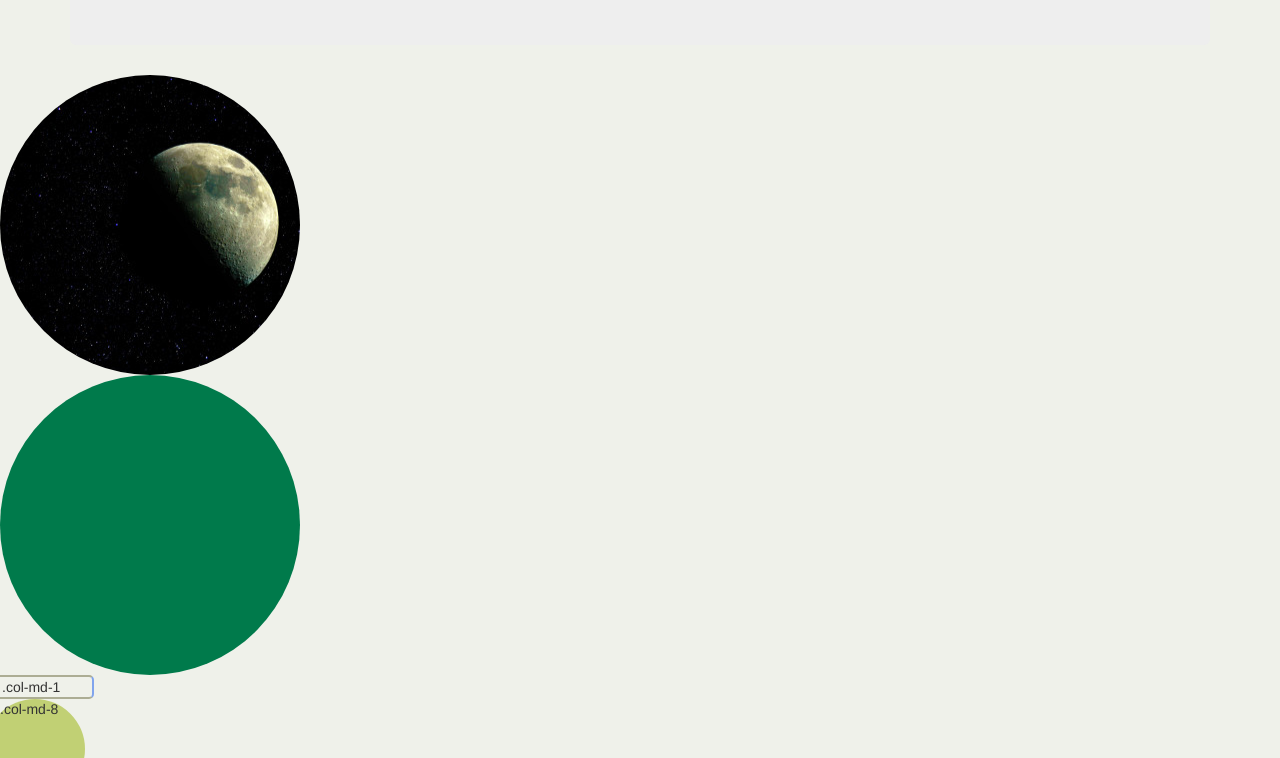
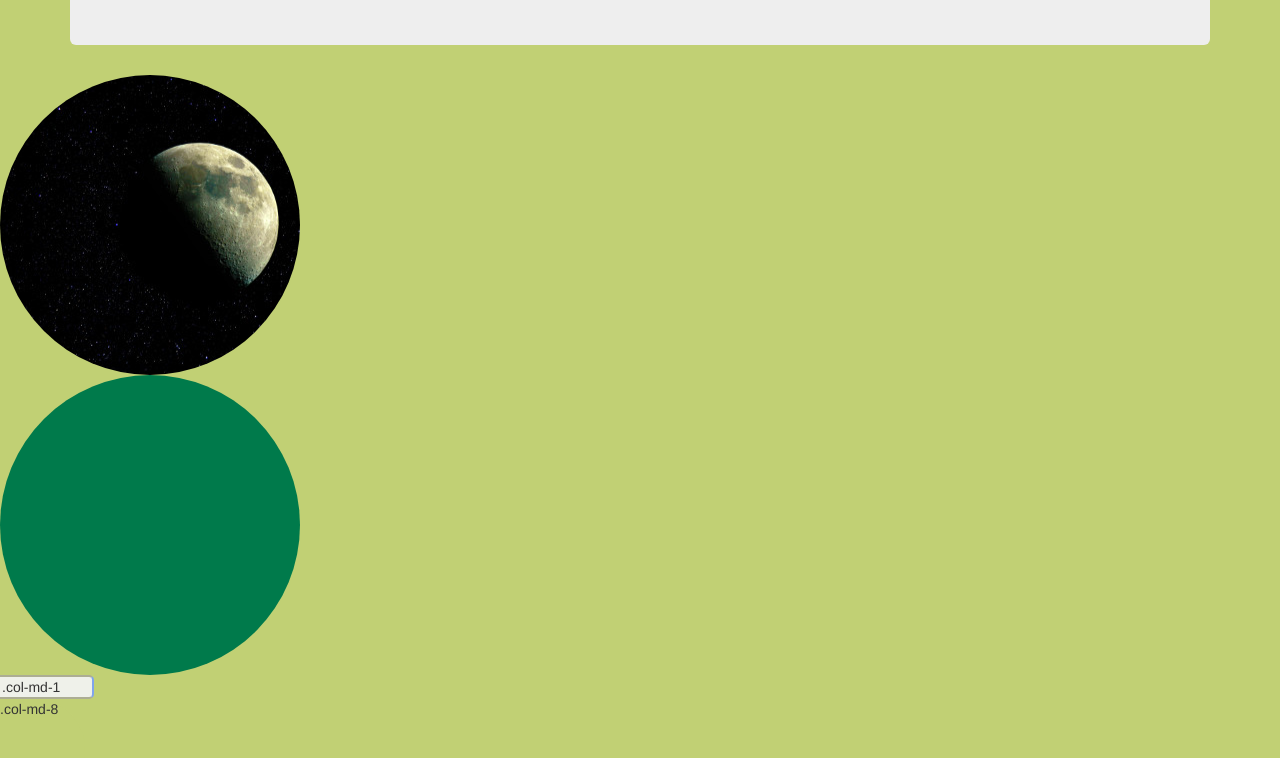
Before and after one commit to koka-noodles/bootstrap-text-test, a plain HTML site: page index.html in a window 1280 px wide. Shown: the part 134-892 px from the top of the page. Drawn offline with nearby package versions, Linux system fonts and the light colour scheme.

Commit message:
background change
to a olive green

```diff
--- a/css/lucascss.css
+++ b/css/lucascss.css
@@ -24,7 +24,7 @@
 }
 
 body {
-	background-color: #eff1ea !important;
+	background-color: #C1D074 !important;
 }
 
 .circle-image{
```
